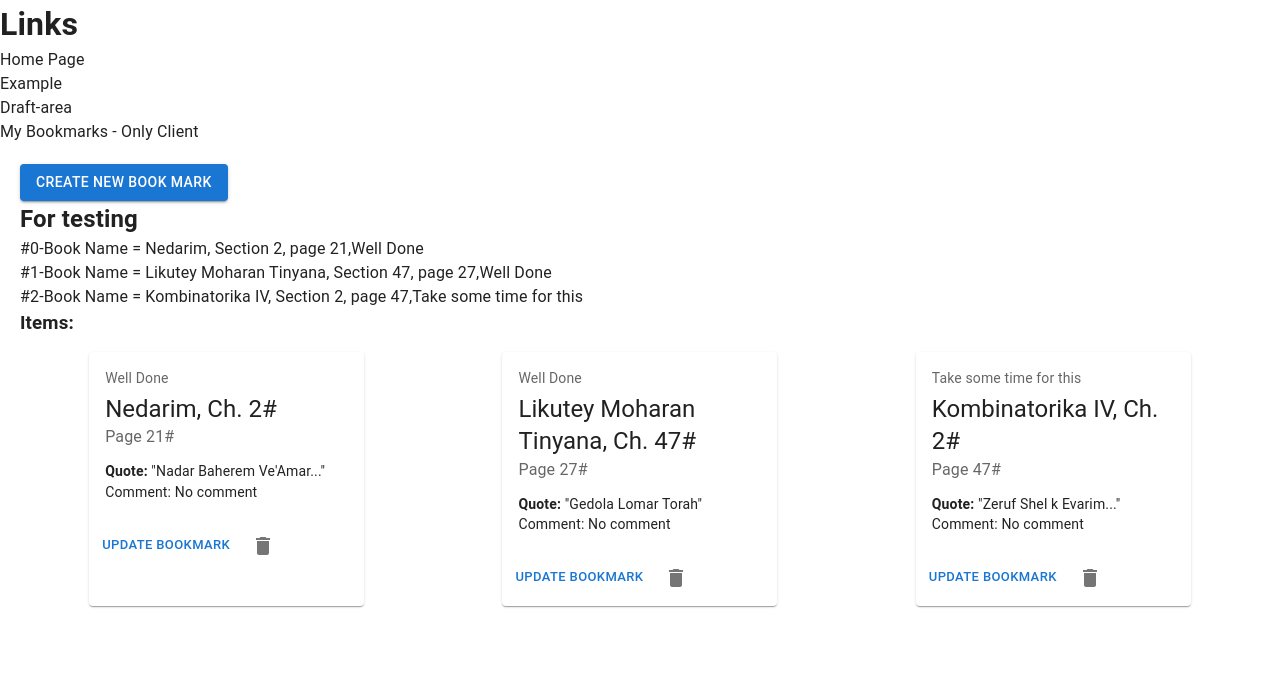
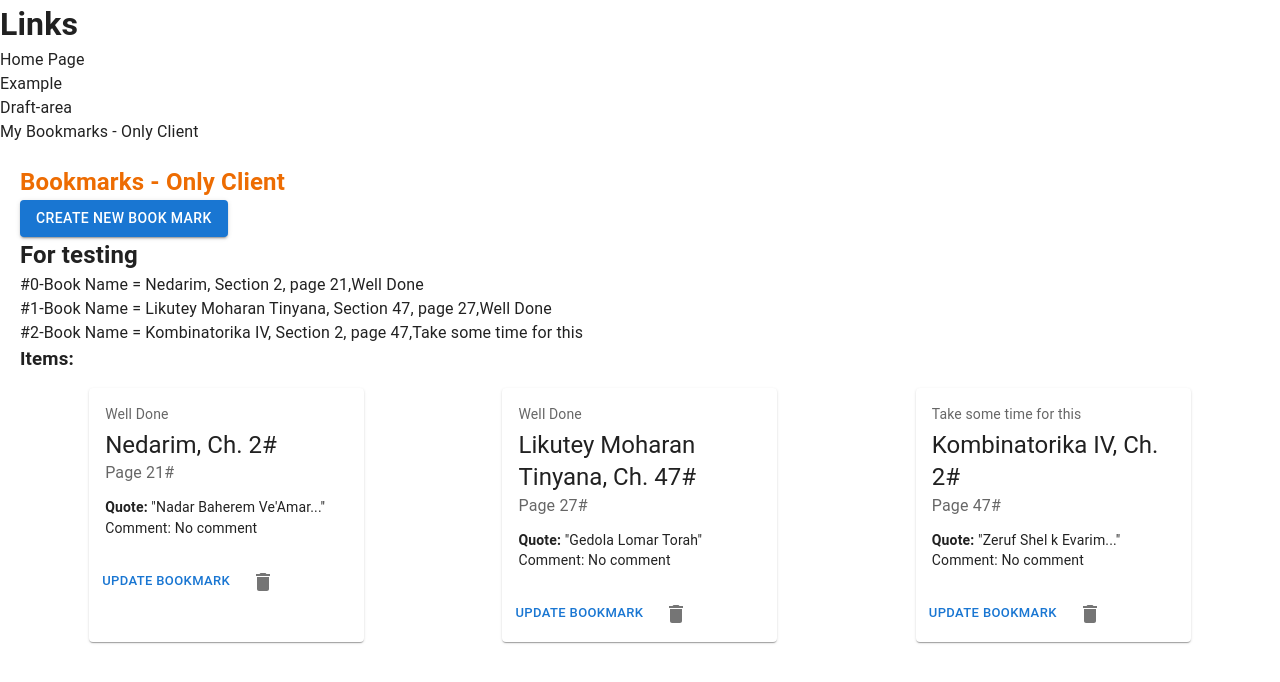
Before and after one commit to lingar-studying/studying-nextjs, a Next.js app: page /bookmark-app/bookmarks-client in a window 1280 px wide. Shown: the top 682 px of the page. Built offline with nearby package versions, Linux system fonts and the light colour scheme.

Commit message:
small things

```diff
--- a/src/pages/bookmark-app/bookmarks-client.jsx
+++ b/src/pages/bookmark-app/bookmarks-client.jsx
@@ -117,7 +117,7 @@ const BookmarksClient = (props) => {
      */
     return (
         <>
-
+        <Box component={"h2"} sx={{color: "warning.main"}}>Bookmarks - Only Client</Box>
             <>
                 <Button color={"primary"} variant="contained"
                         onClick={() => setShowCreateItem(!showCreateItem)} disabled={updatedId >=0}>
```
